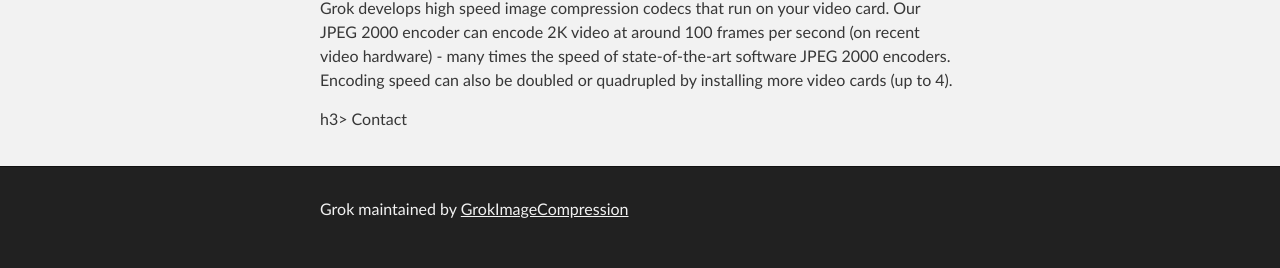
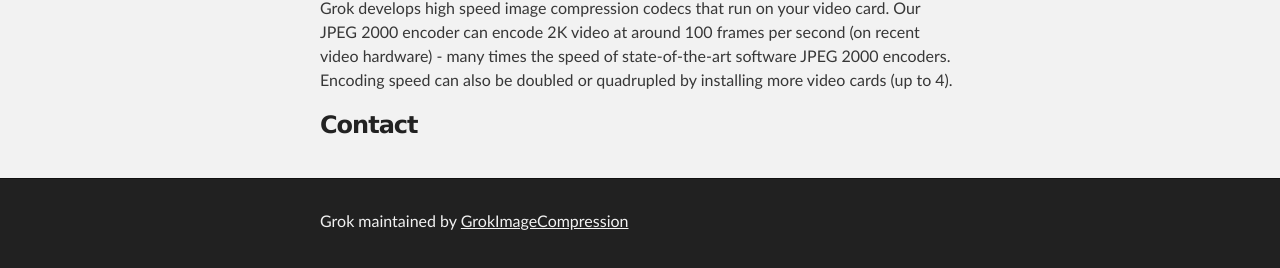
Before and after one commit to LA44/GrokImage, a plain HTML site: page index.html in a window 1280 px wide. Shown: the part 1247-1515 px from the top of the page. Drawn offline with Linux system fonts and the light colour scheme.

Commit message:
Update index.html
update

```diff
--- a/index.html
+++ b/index.html
@@ -67,7 +67,7 @@
 
 <p>Grok develops high speed image compression codecs that run on your video card. Our JPEG 2000 encoder can encode 2K video at around 100 frames per second (on recent video hardware) - many times the speed of state-of-the-art software JPEG 2000 encoders. Encoding speed can also be doubled or quadrupled by installing more video cards (up to 4).</p>
 
- h3>
+ <h3>
 <a id="contact" class="anchor" href="#contact" aria-hidden="true"><span aria-hidden="true" class="octicon octicon-link"></span></a>Contact</h3>
 
 <p> </p>
```
